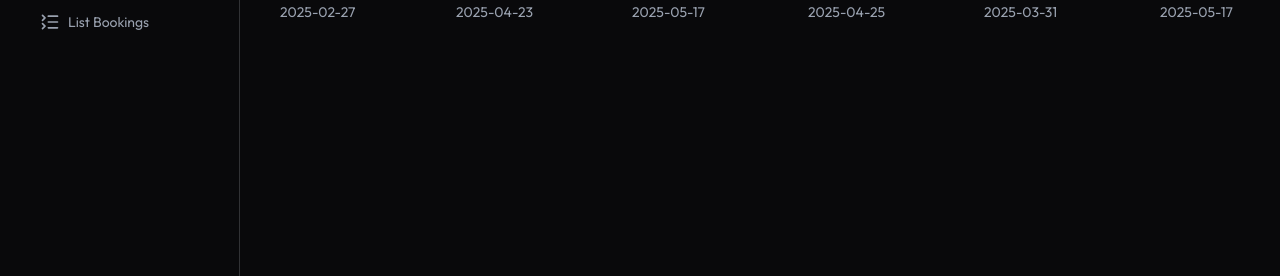
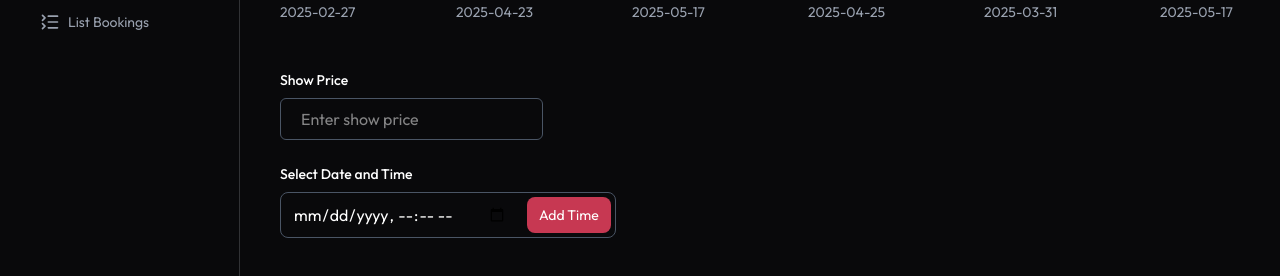
Before and after one commit to Coder-Pallab/Movie-Ticket-Booking-System, a React (Vite) app in the folder frontend/: page /admin/add-shows in a window 1280 px wide. Shown: the part 326-602 px from the top of the page. Built offline with nearby package versions, Linux system fonts and the light colour scheme; no server answers.

Commit message:
some commit

```diff
--- a/frontend/src/components/admin/AdminSidebar.jsx
+++ b/frontend/src/components/admin/AdminSidebar.jsx
@@ -24,7 +24,7 @@
         <p className='mt-2 text-base max-md:hidden'>{user.firstName} {user.lastName}</p>
         <div className='w-full'>
             {adminNavLinks.map((link, index)=> (
-                <NavLink to={link.path} className={({isActive}) => `relative flex items-center max-md:justify-center gap-2 w-full py-2.5 md:pl-10 first:mt-6 text-gray-400 ${isActive && 'bg-primary/15 text-primary group'}`} end>
+                <NavLink key={index} to={link.path} className={({isActive}) => `relative flex items-center max-md:justify-center gap-2 w-full py-2.5 md:pl-10 first:mt-6 text-gray-400 ${isActive && 'bg-primary/15 text-primary group'}`} end>
                     {({isActive})=> (
                         <>
                         <link.icon className='w-5 h-5'/>
--- a/frontend/src/pages/admin/AddShows.jsx
+++ b/frontend/src/pages/admin/AddShows.jsx
@@ -17,6 +17,34 @@
   const fetchNowPlayingMovies = async () => {
     setNowPlayingMovies(dummyShowsData)
   }
+
+  const handleDateTimeAdd = async () => {
+    if(!dateTimeInput) return;
+    const [date, time] = dateTimeInput.split("T");
+    if(!date || !time) return;
+
+    setDateTimeSelection((prev) => {
+      const times = prev[date] || [];
+      if(!times.includes(time)) {
+        return {...prev, [date]: [...times, time]};
+      }
+      return prev;
+    })
+  }
+
+  const handleRemoveTime = (date, time) => {
+    setDateTimeSelection((prev) => {
+      const filteredTimes = prev[date].filter((t) => t !== time);
+      if(filteredTimes.length === 0) {
+        const { [date]: _, ...rest } = prev;
+        return rest;
+      }
+      return {
+        ...prev,
+        [date]: filteredTimes,
+      };
+    });
+  };
 
   useEffect(()=> {
     fetchNowPlayingMovies()
@@ -50,6 +78,24 @@
               ))}
           </div>
       </div>
+
+      {/* Show Price Input */}
+      <div className='mt-8'>
+              <label className='block text-sm font-medium mb-2'>Show Price</label>
+              <div className='inline-flex items-center gap-2 border border-gray-600 px-3 py-2 rounded-md'>
+                <p className='text-gray-400 text-sm'>{currency}</p>
+                <input min={0} type='number' value={showPrice} onChange={(e) => setShowPrice(e.target.value)} placeholder='Enter show price' className='outline-none'/>
+              </div>
+      </div>
+
+      {/* Date and Time Selection */}
+      <div className='mt-6'>
+              <label className='block text-sm font-medium mb-2'>Select Date and Time</label>
+              <div className='inline-flex gap-5 border border-gray-600 p-1 pl-3 rounded-lg'>
+                <input type='datetime-local' value={dateTimeInput} onChange={(e) => setDateTimeInput(e.target.value)} className='outline-none rounded-md'/>
+                <button onClick={handleDateTimeAdd} className='bg-primary/80 text-white px-3 py-2 text-sm rounded-lg hover:bg-primary cursor-pointer'>Add Time</button>
+              </div>
+      </div>
     </>
   ) : <Loading/>
 }
```
